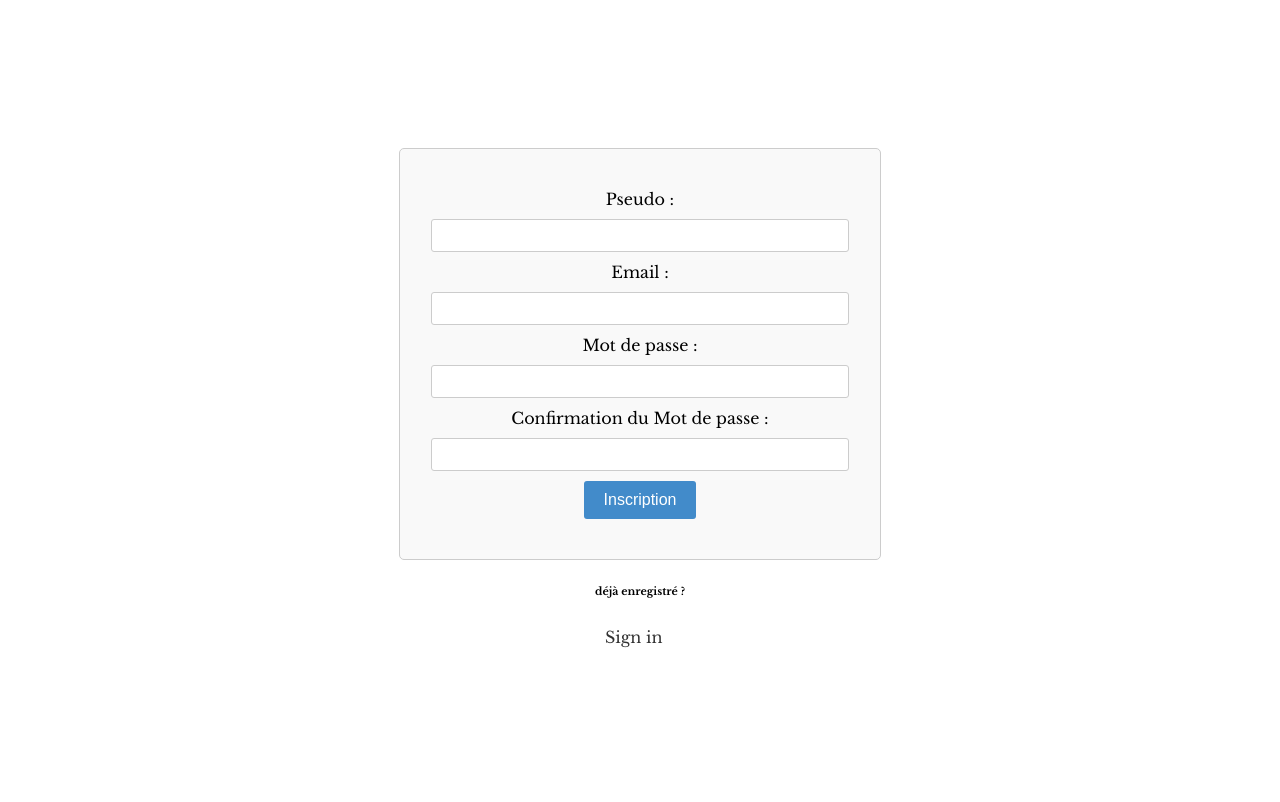
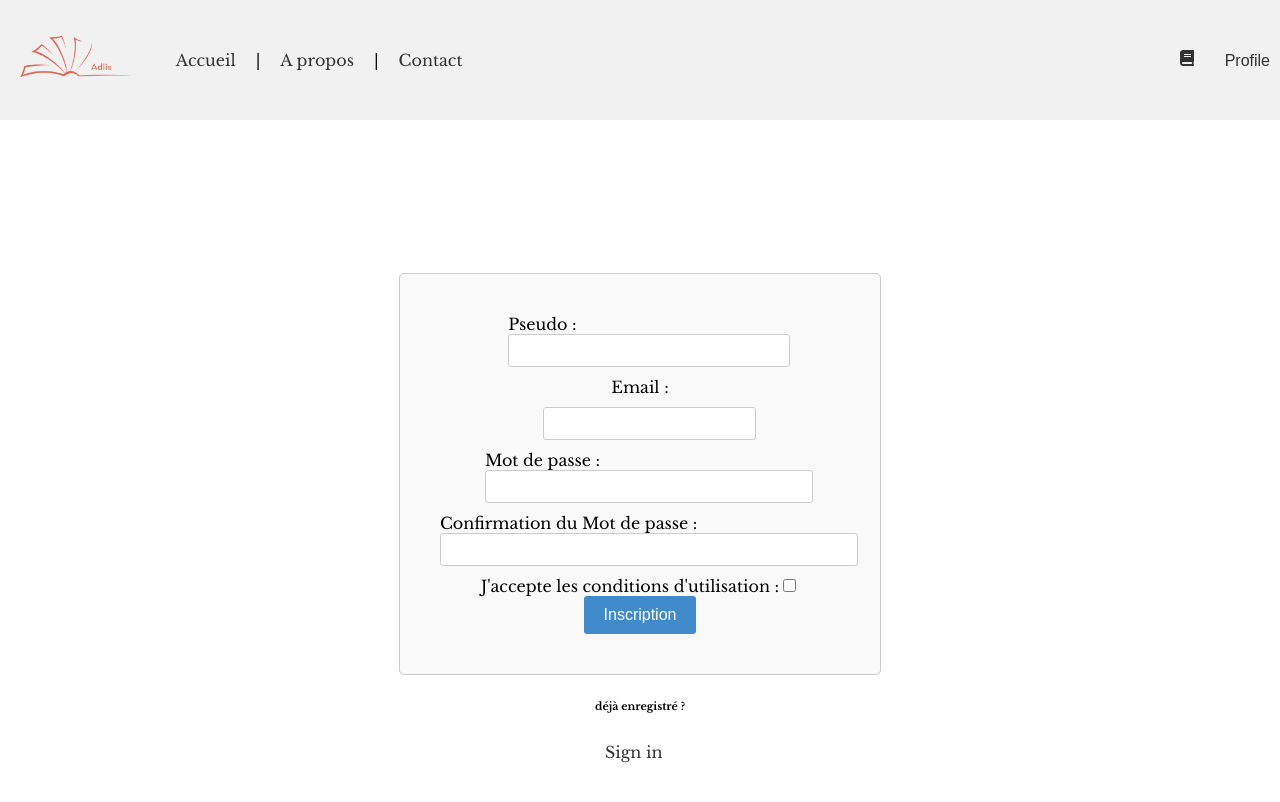
Before and after one commit to OlivierMaria/Adlis, a React (Create React App) app in the folder front/: page /signup in a window 1280 px wide. Shown: the top 802 px of the page. Built offline with nearby package versions, Linux system fonts and the light colour scheme.

Commit message:
modification into validations

```diff
--- a/front/src/App.js
+++ b/front/src/App.js
@@ -12,6 +12,7 @@ import BookPage from "./pages/BookPage.js";
 import SignInPage from "./pages/SignInPage.js";
 import SignUpPage from "./pages/SignUpPage.js";
 import ResetPassword from "./components/ResetPasword.js";
+import Navbar from "./components/Navbar.js";
 
 const App = () => {
   const book = {
@@ -25,6 +26,7 @@ const App = () => {
 
   return (
     <BrowserRouter>
+      <Navbar />
       <Routes>
         <Route path="/" element={<Home />} />
         <Route path="about" element={<About />} />
--- a/front/src/pages/About.js
+++ b/front/src/pages/About.js
@@ -4,7 +4,6 @@ import Navbar from "../components/Navbar.js";
 const About = () => {
   return (
     <div>
-      <Navbar />
       <h1>About</h1>
     </div>
   );
--- a/front/src/pages/BookPage.js
+++ b/front/src/pages/BookPage.js
@@ -35,7 +35,6 @@ const BookPage = () => {
 
   return (
     <div>
-      <Navbar />
       <h2>{book.title}</h2>
       <img
         src={book?.imageLinks?.smallThumbnail || defaultImage}
--- a/front/src/pages/Books.js
+++ b/front/src/pages/Books.js
@@ -10,7 +10,6 @@ const Books = () => {
 
   return (
     <div>
-      <Navbar />
       <h1>Books</h1>
       <p>Livre sélectionné : {id}</p>
       {/* Affichez les détails du livre ici */}
--- a/front/src/pages/Contact.js
+++ b/front/src/pages/Contact.js
@@ -4,7 +4,6 @@ import Navbar from "../components/Navbar.js";
 const Contact = () => {
   return (
     <div>
-      <Navbar />
       <h1>Contact</h1>
     </div>
   );
--- a/front/src/pages/Home.js
+++ b/front/src/pages/Home.js
@@ -41,7 +41,6 @@ const Home = () => {
 
   return (
     <div className="home-container">
-      <Navbar />
       <Carrousel />
       <SearchBar onSearch={handleSearch} />
       <div className="row">
--- a/front/src/pages/Profil.js
+++ b/front/src/pages/Profil.js
@@ -5,7 +5,6 @@ import ProfileForm from "../components/ProfileForm.js";
 const Profil = () => {
   return (
     <div>
-      <Navbar />
       <ProfileForm />
     </div>
   );
--- a/front/src/pages/SignInPage.js
+++ b/front/src/pages/SignInPage.js
@@ -14,11 +14,11 @@ const SignInPage = () => {
     setValue,
   } = useForm();
 
-  const handleRegistration = (data) => {
-    handleLogin(data);
+  const handleSignInSubmit = (data) => {
+    handleSignIn(data);
   };
 
-  const handleLogin = (data) => {
+  const handleSignIn = (data) => {
     axios
       .post("http://127.0.0.1:3000/sign_in", data)
       .then((res) => {
@@ -48,7 +48,7 @@ const SignInPage = () => {
       });
   };
 
-  const registerOptions = {
+  const signInOptions = {
     email: {
       required: "Email requis",
       pattern: {
@@ -65,13 +65,13 @@ const SignInPage = () => {
     <>
       <div className="container">
         <div className="form-container">
-          <form onSubmit={handleSubmit(handleRegistration, handleError)}>
+          <form onSubmit={handleSubmit(handleSignInSubmit, handleError)}>
             <div>
               <label htmlFor="email">Email:</label>
               <input
                 type="text"
                 name="email"
-                {...register("email", registerOptions.email)}
+                {...register("email", signInOptions.email)}
                 className="input"
               />
               <small className="text-danger">
@@ -83,7 +83,7 @@ const SignInPage = () => {
               <input
                 type="password"
                 name="password"
-                {...register("password", registerOptions.password)}
+                {...register("password", signInOptions.password)}
                 className="input"
               />
               <small className="text-danger">
--- a/front/src/pages/SignUpPage.js
+++ b/front/src/pages/SignUpPage.js
@@ -1,22 +1,28 @@
+import react from "react";
 import axios from "axios";
-import React, { useState } from "react";
+import { useForm } from "react-hook-form";
+
 import { Link, useNavigate } from "react-router-dom";
 
 const SignUpPage = () => {
   const navigate = useNavigate();
-  const Identifiants = {
-    username: "",
-    email: "",
-    password: "",
-    password_confirmation: "",
+  const handleError = (errors) => {};
+
+  const {
+    register,
+    handleSubmit,
+    formState: { errors },
+    setValue,
+    watch,
+  } = useForm();
+
+  const handleSignUpSubmit = (dataSignUp) => {
+    signUpRequest(dataSignUp);
   };
-  const [userData, setUserData] = useState(Identifiants);
 
-  const signUpRequest = (e) => {
-    e.preventDefault();
-    console.log(userData);
+  const signUpRequest = (dataSignUp) => {
     axios
-      .post("http://localhost:3000/sign_up", userData)
+      .post("http://localhost:3000/sign_up", dataSignUp)
       .then((res) => {
         const token = res.data.token;
         localStorage.setItem("token", token);
@@ -27,6 +33,7 @@ const SignUpPage = () => {
             user_id: res.data.user_id,
             username: res.data.username,
             session_id: res.data.session_id,
+            email: res.data.email,
           })
         );
 
@@ -36,38 +43,69 @@ const SignUpPage = () => {
         console.error(error);
       });
   };
-
-  const handleChange = (e) => {
-    setUserData({ ...userData, [e.target.name]: e.target.value });
+  const signUpOptions = {
+    username: { required: "pseudo requis" },
+    email: {
+      required: "Email requis",
+      pattern: {
+        value: /^[A-Z0-9._%+-]+@[A-Z0-9.-]+\.[A-Z]{2,}$/i,
+        message: "l'adresse email n'est pas valide",
+      },
+    },
+    password: {
+      required: "mot de passe requis",
+      minLength: {
+        value: 12,
+        message: "mot de passe doit avoir minimum 12 caracteres",
+      },
+    },
+    password_confirmation: {
+      validate: (value) =>
+        value === watch("password") || "Les mots de passe ne correspondent pas",
+    },
+    accept_conditions: {
+      required: "Veuillez accepter les conditions d'utilisation",
+    },
   };
 
   return (
     <>
       <div className="container">
         <div>
-          <form onSubmit={signUpRequest} className="form-container">
+          <form
+            className="form-container"
+            onSubmit={handleSubmit(handleSignUpSubmit, handleError)}
+          >
+            <div>
               <label className="label" htmlFor="username">
                 Pseudo :
               </label>
               <input
                 type="text"
                 id="username"
-              value={userData.username}
-              name="username"
-              onChange={handleChange}
+                {...register("username", signUpOptions.username)}
                 className="input"
               />
+              <small className="text-danger">
+                {errors?.username && errors.username.message}
+              </small>
+            </div>
             <label className="label" htmlFor="email">
               Email :
             </label>
+            <div>
               <input
                 type="text"
                 id="email"
                 name="email"
-              value={userData.email}
-              onChange={handleChange}
+                {...register("email", signUpOptions.email)}
                 className="input"
               />
+              <small className="text-danger">
+                {errors?.email && errors.email.message}
+              </small>
+            </div>
+            <div>
               <label className="label" htmlFor="password">
                 Mot de passe :
               </label>
@@ -75,10 +113,14 @@ const SignUpPage = () => {
                 type="password"
                 id="password"
                 name="password"
-              value={userData.password}
-              onChange={handleChange}
+                {...register("password", signUpOptions.password)}
                 className="input"
               />
+              <small className="text-danger">
+                {errors?.password && errors.password.message}
+              </small>
+            </div>
+            <div>
               <label className="label" htmlFor="password_confirmation">
                 Confirmation du Mot de passe :
               </label>
@@ -86,10 +128,33 @@ const SignUpPage = () => {
                 type="password"
                 id="password_confirmation"
                 name="password_confirmation"
-              value={userData.password_confirmation}
-              onChange={handleChange}
+                {...register(
+                  "password_confirmation",
+                  signUpOptions.password_confirmation
+                )}
                 className="input"
               />
+              <small className="text-danger">
+                {errors?.password_confirmation &&
+                  errors.password_confirmation.message}
+              </small>
+            </div>
+            <div>
+              <label className="label" htmlFor="accept_conditions">
+                J'accepte les conditions d'utilisation :
+              </label>
+              <input
+                type="checkbox"
+                id="accept_conditions"
+                {...register(
+                  "accept_conditions",
+                  signUpOptions.accept_conditions
+                )}
+              />
+              <small className="text-danger">
+                {errors?.accept_conditions && errors.accept_conditions.message}
+              </small>
+            </div>
             <button type="submit" className="button">
               Inscription
             </button>
@@ -98,7 +163,7 @@ const SignUpPage = () => {
         <div className="signin-link">
           <span>
             <h6>déjà enregistré ?</h6>
-            <Link to="/signup">Sign in</Link>
+            <Link to="/signin">Sign in</Link>
           </span>
         </div>
       </div>
```
Also changed, not shown: 2 other files (tests, documents, lock files or other folders). Lines whose indentation alone changed are shown as unchanged.
